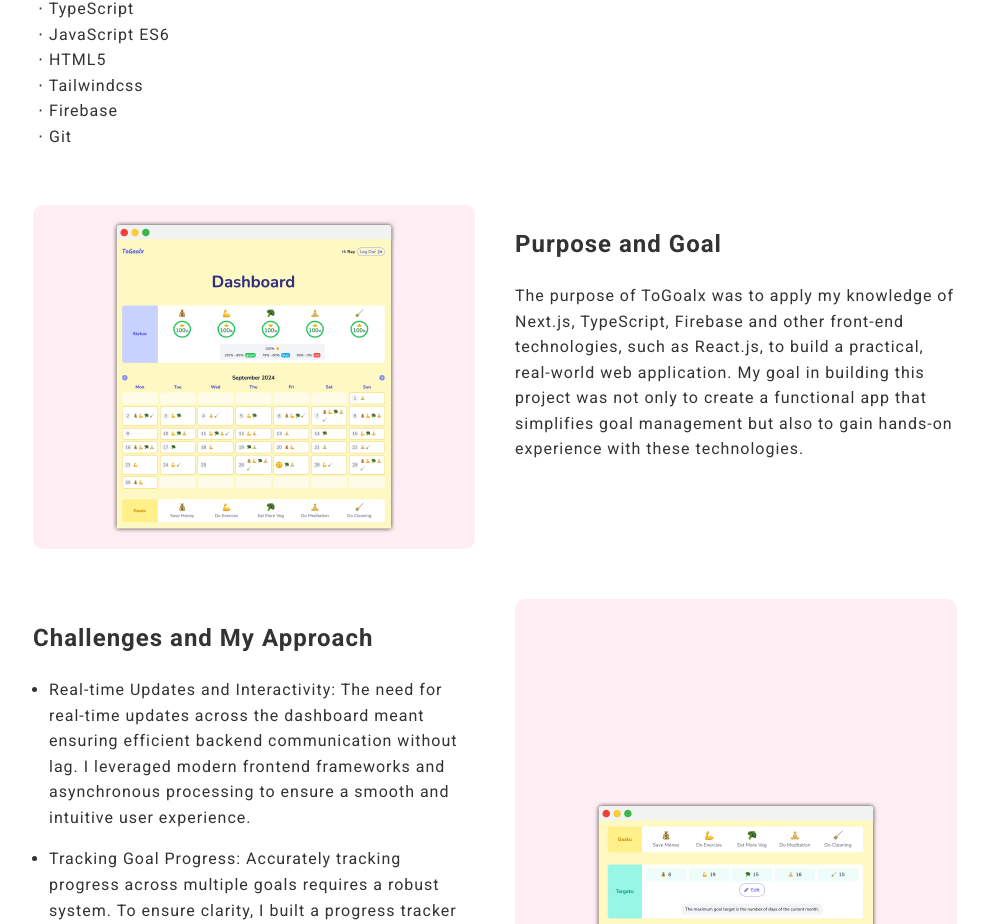
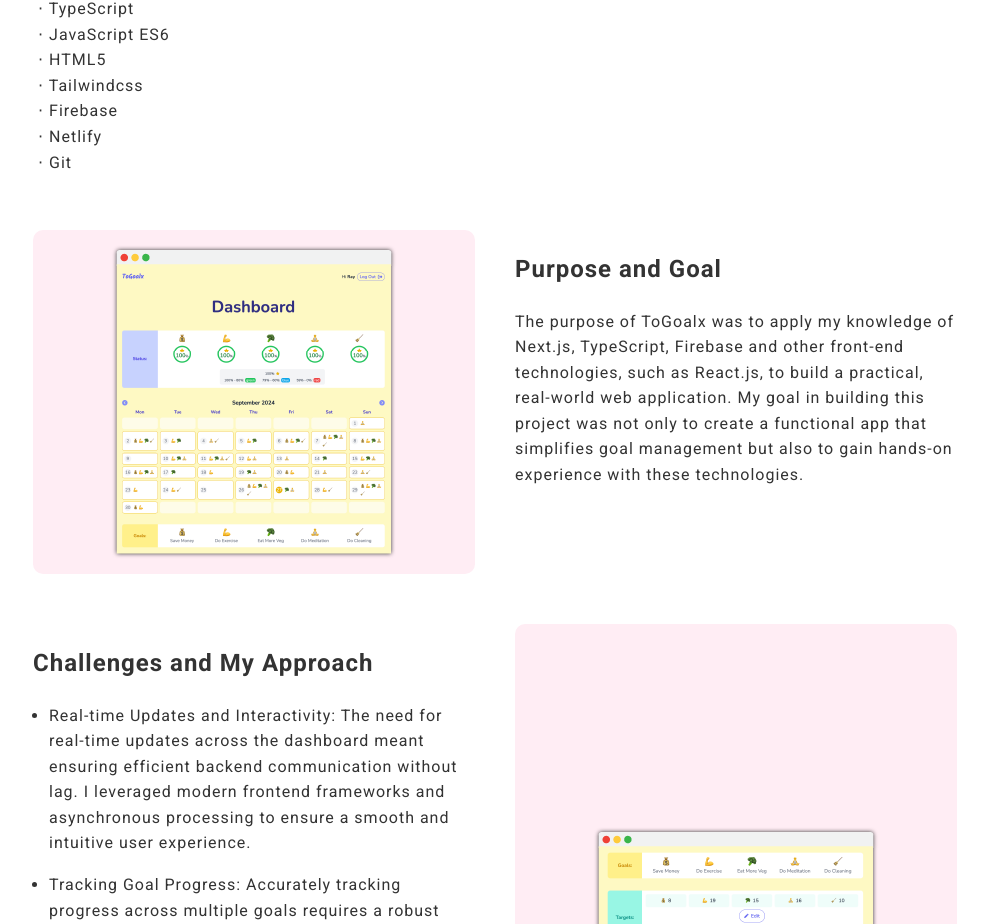
Before and after one commit to jasontwuk/Portfolio_React, a React (Create React App) app: page /togoalx in a window 1280 px wide. Shown: the part 960-1884 px from the top of the page, without its empty margins (145-1133 px from the left). Built offline with nearby package versions, Linux system fonts and the light colour scheme.

Commit message:
update FocusProjectToGoalx component

```diff
--- a/src/components/FocusProjectToGoalx.js
+++ b/src/components/FocusProjectToGoalx.js
@@ -49,6 +49,7 @@ const FocusProjectToGoalx = () => {
             <li>&#8901; HTML5</li>
             <li>&#8901; Tailwindcss</li>
             <li>&#8901; Firebase</li>
+            <li>&#8901; Netlify</li>
             <li>&#8901; Git</li>
           </ul>
         </div>
```
Also changed, not shown: 1 other file (tests, documents, lock files or other folders).
